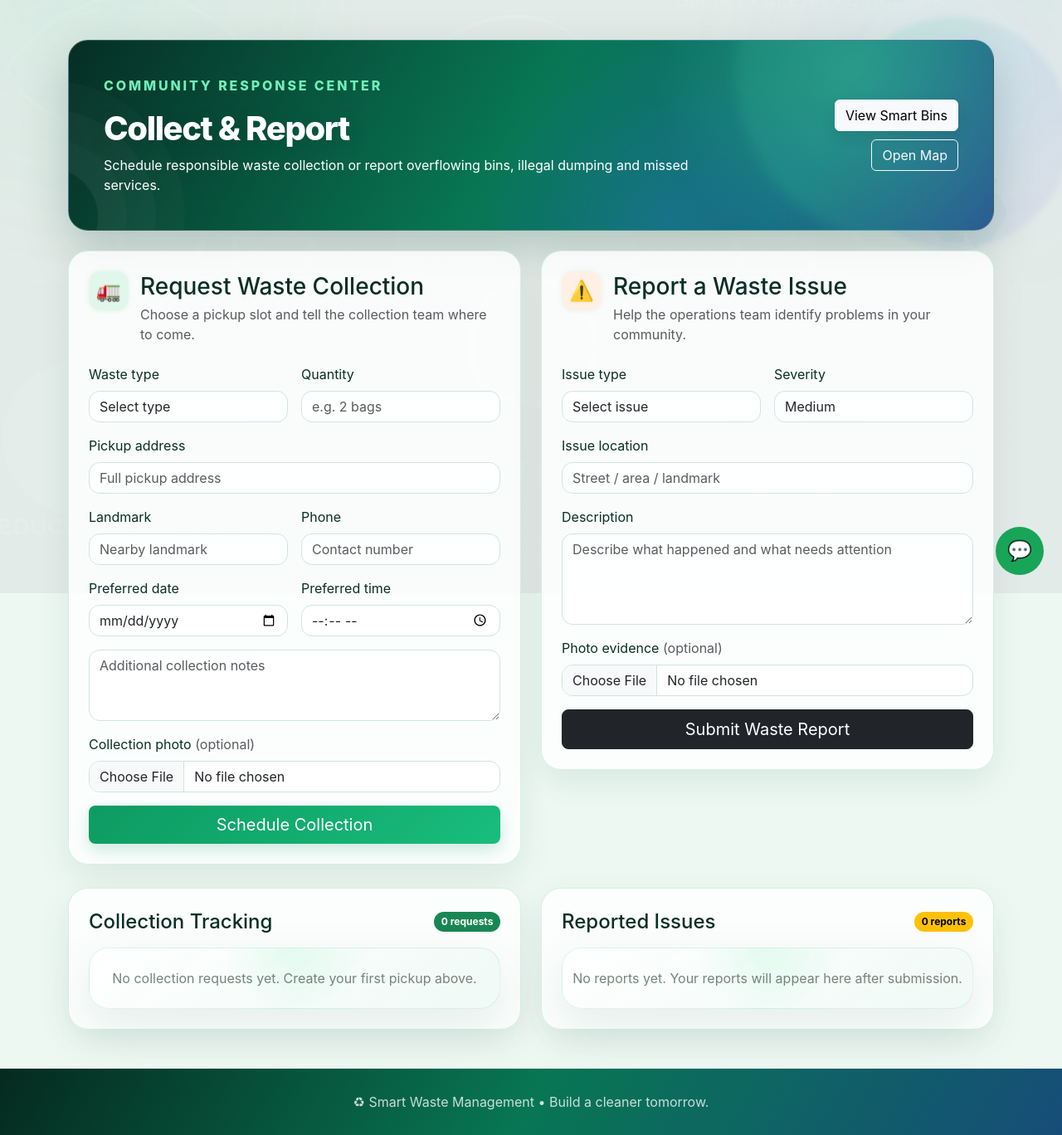
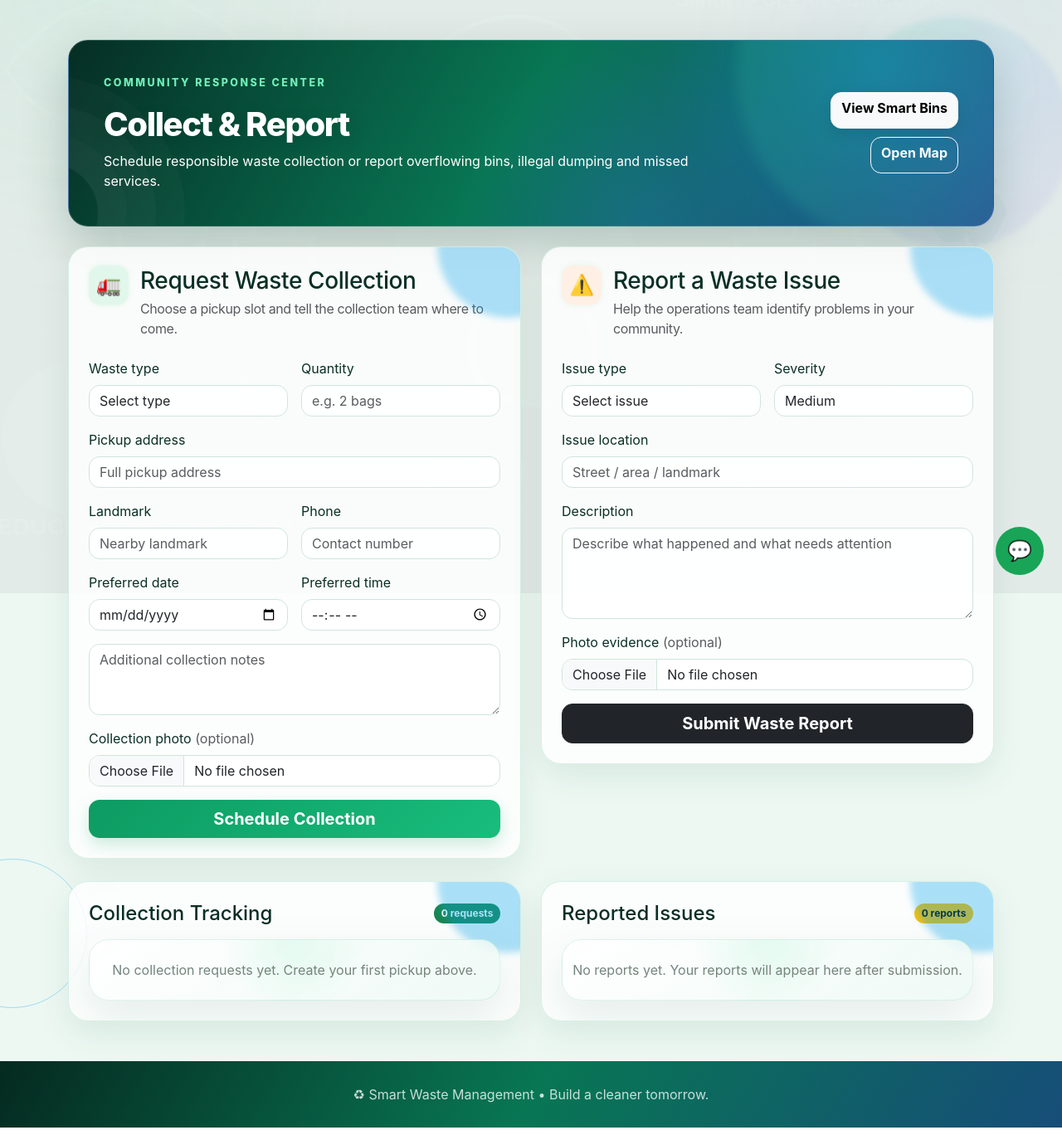
Before and after one commit to Joshna0307/smart-waste-management, a Flask app: page /collect-report in a window 1280 px wide. Shown: the part 85-1453 px from the top of the page at 83% size. Run offline with Flask 3, Linux system fonts and the light colour scheme; the visitor is signed in with stand-in values (Sample User, id 1).

Commit message:
Modernize all EcoMind modules with visual identities

```diff
--- a/static/css/style.css
+++ b/static/css/style.css
@@ -378,3 +378,128 @@ body.page-smart-bins .hero-actions .btn{
   .section-panel{border-radius:18px}
   .page-shell>.container:before{display:none}
 }
+
+
+/* ===== Full EcoMind module visual system ===== */
+body[class*="page-"] .hero-mini,
+body[class*="page-"] .hero{
+  background:
+    radial-gradient(circle at 88% 12%,var(--module-glow,rgba(84,230,170,.30)),transparent 27%),
+    radial-gradient(circle at 62% 100%,rgba(59,130,246,.18),transparent 31%),
+    linear-gradient(120deg,#062e24,#087653 48%,#155e75 78%,#294a91);
+}
+body[class*="page-"] .section-panel{
+  position:relative;
+  overflow:hidden;
+}
+body[class*="page-"] .section-panel:before{
+  content:"";
+  position:absolute;
+  width:170px;height:170px;
+  right:-70px;top:-85px;
+  border-radius:50%;
+  background:var(--module-glow,rgba(84,230,170,.09));
+  filter:blur(4px);
+  pointer-events:none;
+}
+body[class*="page-"] .module-heading,
+body[class*="page-"] .section-title{
+  letter-spacing:-.025em;
+}
+body[class*="page-"] .btn{
+  border-radius:13px;
+  font-weight:650;
+}
+body[class*="page-"] .cardx,
+body[class*="page-"] .result,
+body[class*="page-"] .stat,
+body[class*="page-"] .market-card,
+body[class*="page-"] .bin-card{
+  border-radius:20px;
+}
+
+/* Module identities */
+body.page-dashboard{--module-glow:rgba(84,230,170,.34)}
+body.page-ai-identifier{--module-glow:rgba(59,130,246,.34)}
+body.page-classification{--module-glow:rgba(139,92,246,.34)}
+body.page-waste-types{--module-glow:rgba(16,185,129,.32)}
+body.page-pollution{--module-glow:rgba(245,158,11,.32)}
+body.page-recycle{--module-glow:rgba(34,197,94,.34)}
+body.page-collection,
+body.page-collect-report{--module-glow:rgba(14,165,233,.34)}
+body.page-disposal-map{--module-glow:rgba(59,130,246,.34)}
+body.page-smart-bins{--module-glow:rgba(6,182,212,.34)}
+body.page-eco-hub{--module-glow:rgba(139,92,246,.30)}
+body.page-impact{--module-glow:rgba(16,185,129,.34)}
+body.page-eco-simulator{--module-glow:rgba(245,158,11,.32)}
+body.page-marketplace{--module-glow:rgba(236,72,153,.28)}
+body.page-notifications{--module-glow:rgba(99,102,241,.30)}
+body.page-profile{--module-glow:rgba(20,184,166,.32)}
+body.page-contact{--module-glow:rgba(14,165,233,.30)}
+body.page-admin{--module-glow:rgba(239,68,68,.25)}
+body.page-admin-login,
+body.page-login,
+body.page-signup{--module-glow:rgba(99,102,241,.30)}
+
+/* Colorful module accents for icons/headings */
+body.page-ai-identifier .module-icon{background:linear-gradient(135deg,#2563eb,#06b6d4)!important}
+body.page-waste-types .module-icon{background:linear-gradient(135deg,#10b981,#84cc16)!important}
+body.page-pollution .module-icon{background:linear-gradient(135deg,#f59e0b,#ef4444)!important}
+body.page-recycle .module-icon{background:linear-gradient(135deg,#16a34a,#06b6d4)!important}
+body.page-smart-bins .module-icon{background:linear-gradient(135deg,#0891b2,#2563eb)!important}
+body.page-marketplace .module-icon{background:linear-gradient(135deg,#ec4899,#8b5cf6)!important}
+body.page-notifications .module-icon{background:linear-gradient(135deg,#6366f1,#3b82f6)!important}
+
+/* Modern section headers */
+body[class*="page-"] .eyebrow{
+  font-size:.78rem;
+  text-transform:uppercase;
+  letter-spacing:.2em;
+}
+body[class*="page-"] h1,
+body[class*="page-"] h2{
+  font-weight:800;
+}
+body[class*="page-"] .hero-actions .btn{
+  min-height:44px;
+}
+
+/* Dashboard-style stat cards */
+body.page-dashboard .stat,
+body.page-admin .stat{
+  position:relative;
+  overflow:hidden;
+  background:linear-gradient(145deg,rgba(255,255,255,.94),rgba(235,250,244,.84));
+}
+body.page-dashboard .stat:before,
+body.page-admin .stat:before{
+  content:"";
+  position:absolute;
+  left:0;top:0;bottom:0;width:4px;
+  background:linear-gradient(#13a86b,#3b82f6,#8b5cf6);
+}
+
+/* Better tables, forms and action areas across modules */
+body[class*="page-"] .table-responsive,
+body[class*="page-"] form{
+  border-radius:18px;
+}
+body[class*="page-"] .alert{
+  border-radius:14px;
+  border:0;
+  box-shadow:0 8px 24px rgba(20,70,55,.08);
+}
+
+/* Floating module decoration */
+body[class*="page-"] .page-shell:after{
+  content:"";
+  position:fixed;
+  left:-75px;
+  bottom:8vh;
+  width:180px;height:180px;
+  border-radius:50%;
+  border:1px solid var(--module-glow,rgba(84,230,170,.15));
+  box-shadow:0 0 0 24px rgba(255,255,255,.025),0 0 0 48px rgba(255,255,255,.018);
+  pointer-events:none;
+  z-index:-1;
+}
```
